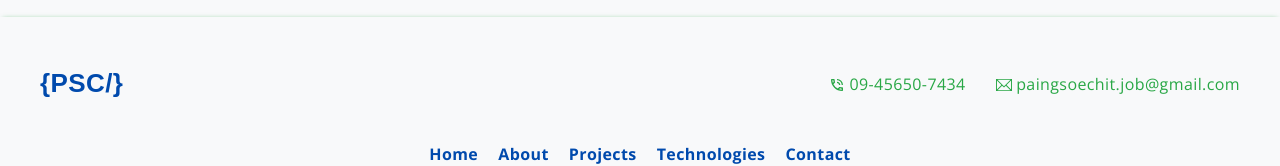
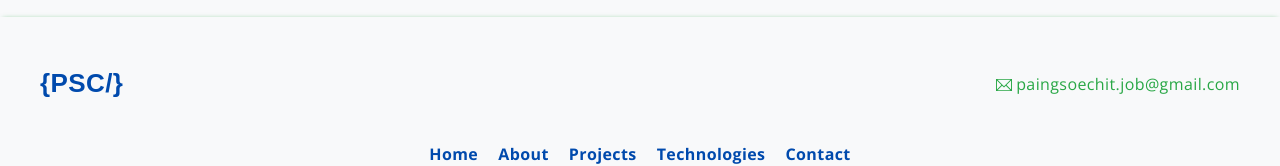
Before and after one commit to PaingSC/PSC-Portfolio, a React (Vite) app: page / in a window 1280 px wide. Shown: the part 3660-3826 px from the top of the page. Built offline with nearby package versions, Linux system fonts and the light colour scheme; a web font is replaced by a local one.

Commit message:
Update:Footer.jsx

```diff
--- a/src/components/Footer.jsx
+++ b/src/components/Footer.jsx
@@ -1,14 +1,14 @@
 /* eslint-disable react/prop-types */
 import Logo from "./Logo";
 import Navi from "./Navi";
-import { MdOutlinePhoneInTalk } from "react-icons/md";
+// import { MdOutlinePhoneInTalk } from "react-icons/md";
 import { TfiEmail } from "react-icons/tfi";
 
 // import { BsArrowUpSquareFill } from "react-icons/bs";
 
 import styles from "./Footer.module.css";
 
-function Footer({ phoneNumber, emailAddress }) {
+function Footer({ emailAddress }) {
   return (
     <footer className={styles.footer}>
       {/* <a href="#home" className={styles.goToTop}>
@@ -17,9 +17,9 @@ function Footer({ phoneNumber, emailAddress }) {
       <div className={styles.logoContact}>
         <Logo />
         <div className={styles.contact}>
-          <a href={`tel:${phoneNumber}`}>
+          {/* <a href={`tel:${phoneNumber}`}>
             <MdOutlinePhoneInTalk /> 09-45650-7434
-          </a>
+          </a> */}
           <a href={`mailto:${emailAddress}`}>
             <TfiEmail /> paingsoechit.job@gmail.com
           </a>
```
